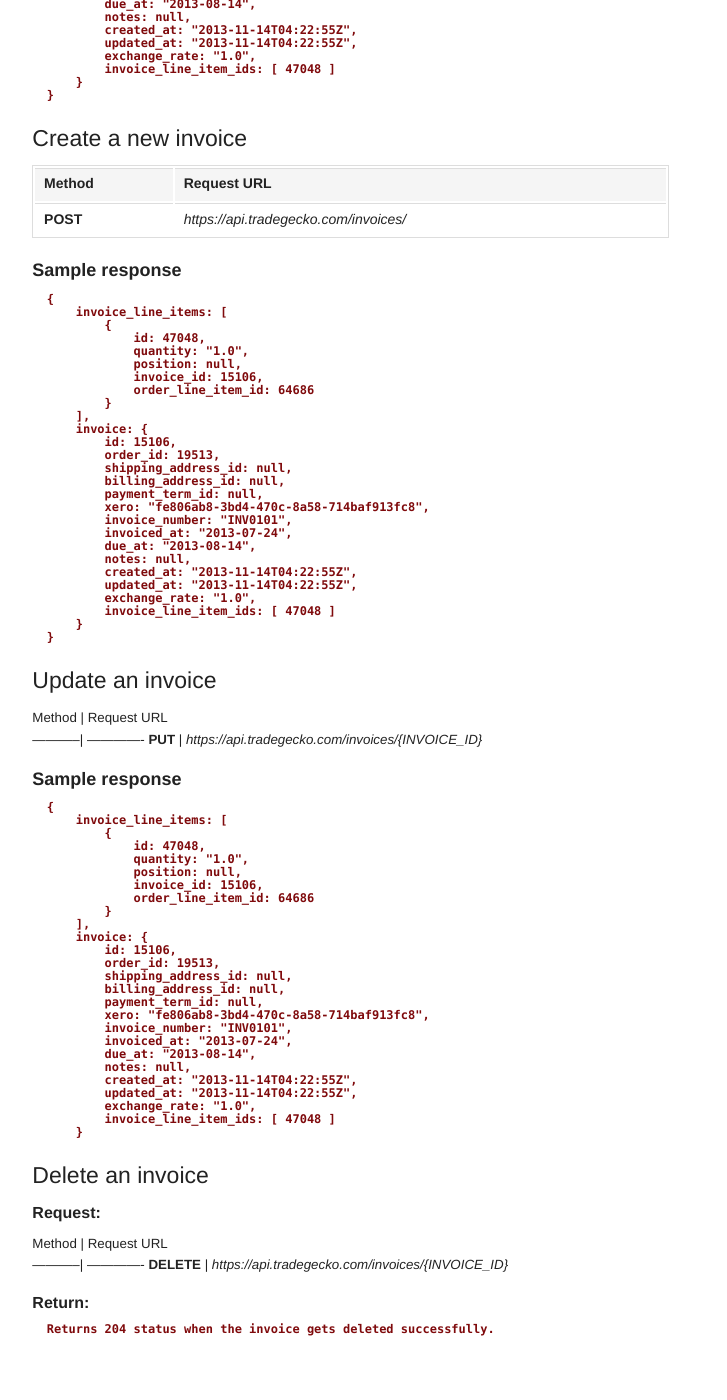
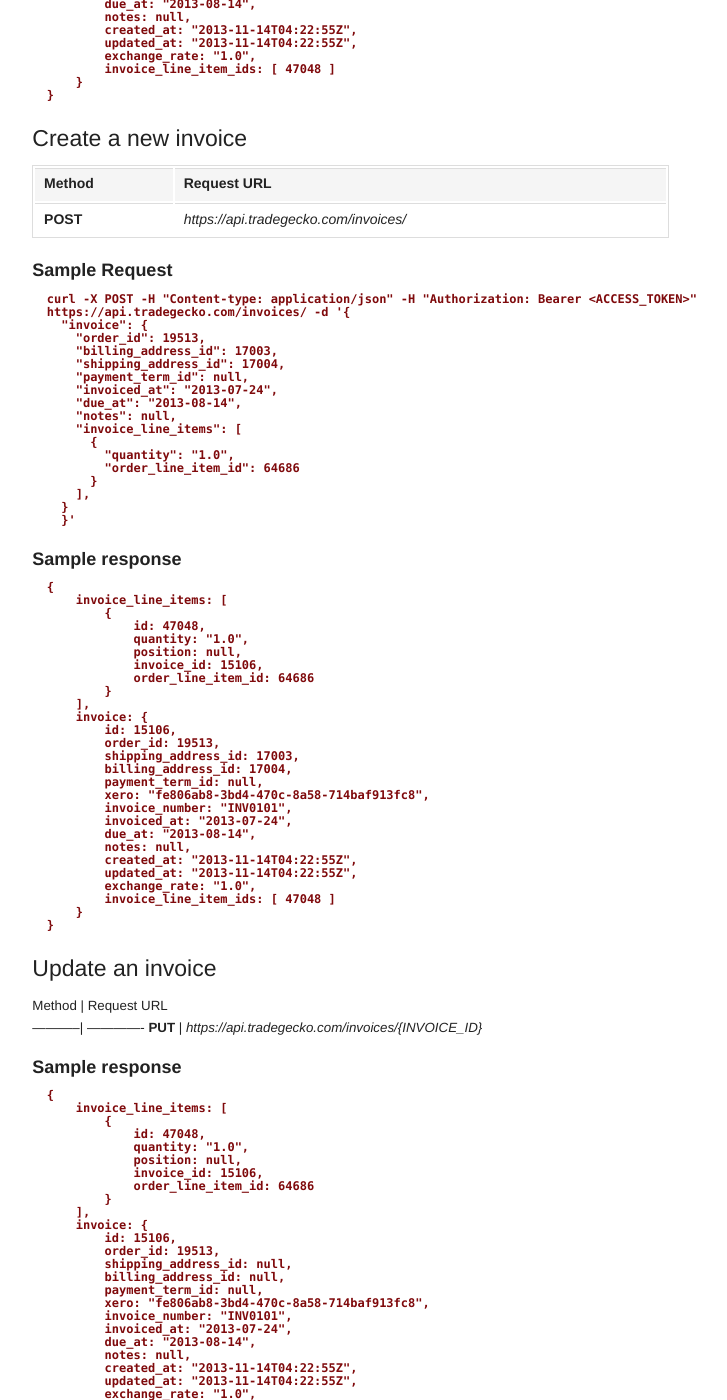
Before and after one commit to tradegecko/docs_old, a Jekyll site: the page built from _posts/2013-01-24-invoice.md, in a window 1280 px wide and 1400 px high, scrolled down 1932 px. Shown: the whole window, without its empty margins (456-1183 px from the left). Built offline with Jekyll 4.4.1, drawn with Linux system fonts in a browser that asks for light colours; some web fonts are replaced; Markdown is read by kramdown in place of the engine named in the settings.

Commit message:
Add example invoice CURL

```diff
--- a/_posts/2013-01-24-invoice.md
+++ b/_posts/2013-01-24-invoice.md
@@ -121,6 +121,28 @@
 **POST**   | *https://api.tradegecko.com/invoices/*
 
 
+##### Sample Request
+
+      curl -X POST -H "Content-type: application/json" -H "Authorization: Bearer <ACCESS_TOKEN>"
+      https://api.tradegecko.com/invoices/ -d '{
+        "invoice": {
+          "order_id": 19513,
+          "billing_address_id": 17003,
+          "shipping_address_id": 17004,
+          "payment_term_id": null,
+          "invoiced_at": "2013-07-24",
+          "due_at": "2013-08-14",
+          "notes": null,
+          "invoice_line_items": [
+            {
+              "quantity": "1.0",
+              "order_line_item_id": 64686
+            }
+          ],
+        }
+        }'
+
+
 ##### Sample response
 
       {
@@ -136,8 +158,8 @@
           invoice: {
               id: 15106,
               order_id: 19513,
-              shipping_address_id: null,
-              billing_address_id: null,
+              shipping_address_id: 17003,
+              billing_address_id: 17004,
               payment_term_id: null,
               xero: "fe806ab8-3bd4-470c-8a58-714baf913fc8",
               invoice_number: "INV0101",
```
